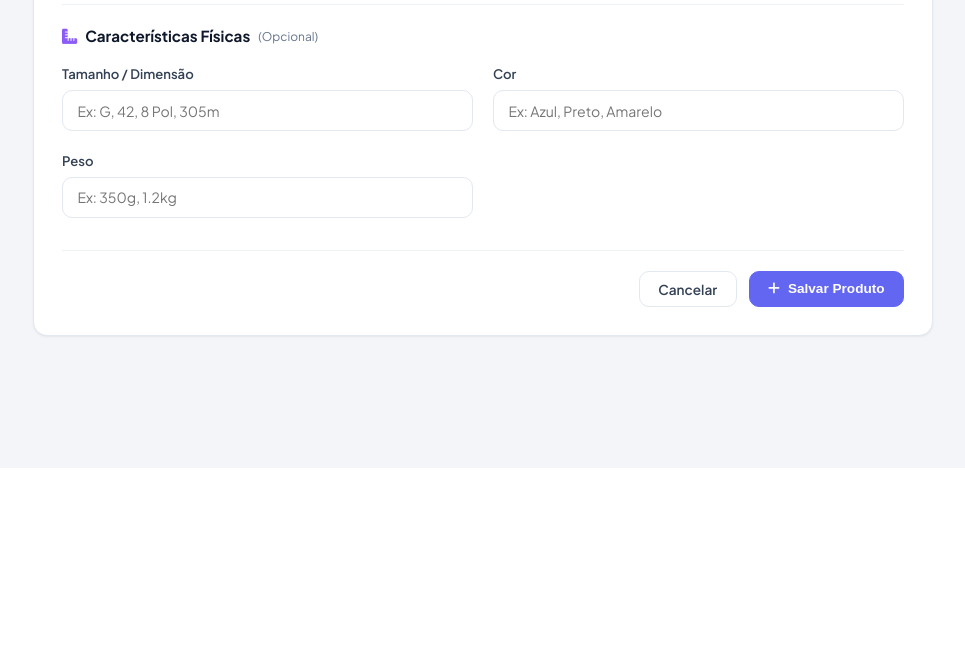
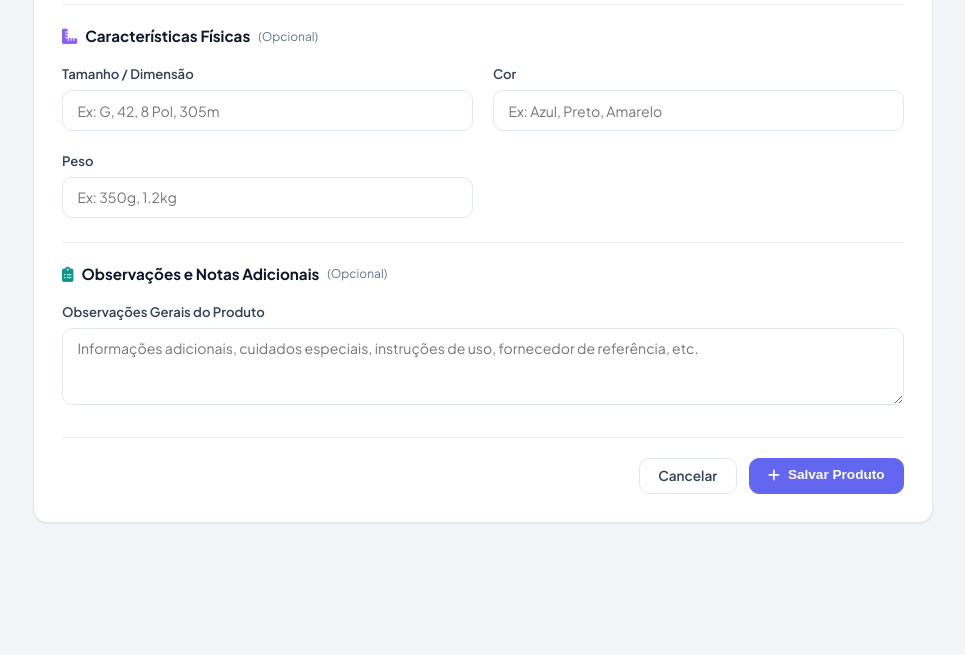
Before and after one commit to jozivam/JPS-Iventory, a Node server app: page /produtos/novo in a window 1280 px wide. Shown: the part 982-1637 px from the top of the page, without its empty margins (282-1247 px from the left). Before the commit the page ends 1320 px from the top, so only its background shows below. Run offline with Node 20, Linux system fonts and the light colour scheme; data that the repository does not hold is empty; some libraries are stand-ins or nearby versions.

Commit message:
feat(produtos): adiciona campo observacao ao inventario e na importacao/exportacao excel

```diff
--- a/config/database.js
+++ b/config/database.js
@@ -29,6 +29,7 @@ function initDatabase() {
       ca TEXT,
       patrimonio TEXT,
       tag TEXT,
+      observacao TEXT,
       criado_em DATETIME DEFAULT (datetime('now', 'localtime')),
       atualizado_em DATETIME DEFAULT (datetime('now', 'localtime'))
     );
@@ -120,7 +121,8 @@ function initDatabase() {
     { nome: 'numero_serie', tipo: 'TEXT' },
     { nome: 'ca', tipo: 'TEXT' },
     { nome: 'patrimonio', tipo: 'TEXT' },
-    { nome: 'tag', tipo: 'TEXT' }
+    { nome: 'tag', tipo: 'TEXT' },
+    { nome: 'observacao', tipo: 'TEXT' }
   ];
 
   const colsExistentes = db.prepare('PRAGMA table_info(produtos)').all().map(c => c.name);
--- a/config/supabase/export_sqlite_to_supabase.js
+++ b/config/supabase/export_sqlite_to_supabase.js
@@ -73,6 +73,7 @@ function gerarSqlRecriacao() {
   sql += `    ca VARCHAR(50),\n`;
   sql += `    patrimonio VARCHAR(100),\n`;
   sql += `    tag VARCHAR(100),\n`;
+  sql += `    observacao TEXT,\n`;
   sql += `    criado_em TIMESTAMPTZ DEFAULT CURRENT_TIMESTAMP,\n`;
   sql += `    atualizado_em TIMESTAMPTZ DEFAULT CURRENT_TIMESTAMP\n`;
   sql += `);\n\n`;
@@ -145,7 +146,7 @@ function gerarSqlRecriacao() {
     'id', 'sku', 'nome', 'categoria', 'marca', 'unidade_medida',
     'quantidade', 'estoque_minimo', 'preco_unitario', 'localizacao',
     'tamanho', 'cor', 'peso', 'numero_serie', 'ca', 'patrimonio', 'tag',
-    'criado_em', 'atualizado_em'
+    'observacao', 'criado_em', 'atualizado_em'
   ];
 
   sql += `-- Produtos cadastrados (${produtos.length} itens)\n`;
--- a/config/supabase/recriar_banco_supabase.sql
+++ b/config/supabase/recriar_banco_supabase.sql
@@ -1,7 +1,7 @@
 -- =============================================================================
 -- JPS ALMOXARIFADO - RECRIAÇÃO LIMPA DO BANCO DE DADOS NO SUPABASE
 -- Versão: Completa (Inventário + Balcão/Movimentações + Colaboradores/Usuários)
--- Data de Geração: 15/11/2026, 18:35:16
+-- Data de Geração: 15/11/2026, 19:03:55
 -- =============================================================================
 
 -- 1. LIMPEZA SEGURA DE TABELAS LEGADAS E ATUAIS
@@ -41,6 +41,7 @@ CREATE TABLE produtos (
     ca VARCHAR(50),
     patrimonio VARCHAR(100),
     tag VARCHAR(100),
+    observacao TEXT,
     criado_em TIMESTAMPTZ DEFAULT CURRENT_TIMESTAMP,
     atualizado_em TIMESTAMPTZ DEFAULT CURRENT_TIMESTAMP
 );
--- a/src/controllers/ProdutoController.js
+++ b/src/controllers/ProdutoController.js
@@ -76,7 +76,7 @@ class ProdutoController {
       const {
         sku, nome, categoria, categoria_personalizada, marca, unidade_medida,
         quantidade, estoque_minimo, localizacao,
-        tamanho, cor, peso, numero_serie, ca, patrimonio, tag
+        tamanho, cor, peso, numero_serie, ca, patrimonio, tag, observacao
       } = req.body;
 
       // Define categoria final
@@ -134,7 +134,8 @@ class ProdutoController {
         numero_serie,
         ca,
         patrimonio,
-        tag
+        tag,
+        observacao
       });
 
       // Se informou quantidade maior que 0, registra a movimentação de entrada inicial
@@ -206,7 +207,7 @@ class ProdutoController {
       const {
         sku, nome, categoria, categoria_personalizada, marca, unidade_medida,
         quantidade, estoque_minimo, localizacao,
-        tamanho, cor, peso, numero_serie, ca, patrimonio, tag
+        tamanho, cor, peso, numero_serie, ca, patrimonio, tag, observacao
       } = req.body;
 
       // Define categoria final
@@ -246,7 +247,8 @@ class ProdutoController {
         numero_serie,
         ca,
         patrimonio,
-        tag
+        tag,
+        observacao
       });
 
       const nomeItem = nome && nome.trim() ? `"${nome.trim()}"` : 'Produto';
@@ -336,7 +338,7 @@ class ProdutoController {
       const colunasCabecalho = [
         'SKU', 'Nome do Produto', 'Categoria', 'Quantidade', 'Estoque Mínimo',
         'Unidade', 'Marca', 'Localização', 'TAG', 'Patrimônio', 'C.A (EPI)',
-        'Número de Série', 'Tamanho', 'Cor', 'Peso'
+        'Número de Série', 'Tamanho', 'Cor', 'Peso', 'Observações'
       ];
 
       const linhasExemplo = [
@@ -355,7 +357,8 @@ class ProdutoController {
           'Número de Série': 'SN-84721',
           'Tamanho': '8 polegadas',
           'Cor': 'Amarelo/Vermelho',
-          'Peso': '350g'
+          'Peso': '350g',
+          'Observações': 'Isolação 1000V NBR 9627'
         },
         {
           'SKU': 'EPI-CAP-001',
@@ -372,7 +375,8 @@ class ProdutoController {
           'Número de Série': '',
           'Tamanho': 'Único',
           'Cor': 'Azul',
-          'Peso': '310g'
+          'Peso': '310g',
+          'Observações': 'Validade CA até 2028'
         },
         {
           'SKU': 'ELE-CAB-001',
@@ -389,7 +393,8 @@ class ProdutoController {
           'Número de Série': 'BOB-2026',
           'Tamanho': 'Bobina 305m',
           'Cor': 'Azul',
-          'Peso': '12.5kg'
+          'Peso': '12.5kg',
+          'Observações': 'Uso exclusivo infraestrutura de dados'
         }
       ];
 
@@ -410,7 +415,8 @@ class ProdutoController {
         { wch: 18 }, // Número de Série
         { wch: 16 }, // Tamanho
         { wch: 16 }, // Cor
-        { wch: 14 }  // Peso
+        { wch: 14 }, // Peso
+        { wch: 28 }  // Observações
       ];
       ws['!cols'] = wscols;
 
@@ -440,7 +446,7 @@ class ProdutoController {
         'SKU', 'Nome do Produto', 'Categoria', 'Marca', 'Quantidade',
         'Unidade', 'Estoque Mínimo', 'Status Estoque', 'Localização',
         'TAG', 'Patrimônio', 'C.A (EPI)', 'Número de Série', 'Tamanho',
-        'Cor', 'Peso', 'Última Atualização'
+        'Cor', 'Peso', 'Observações', 'Última Atualização'
       ];
 
       if (produtos && produtos.length > 0) {
@@ -461,6 +467,7 @@ class ProdutoController {
           'Tamanho': p.tamanho || '',
           'Cor': p.cor || '',
           'Peso': p.peso || '',
+          'Observações': p.observacao || '',
           'Última Atualização': p.atualizado_em || ''
         }));
       } else {
@@ -483,6 +490,7 @@ class ProdutoController {
             'Tamanho': '8 polegadas',
             'Cor': 'Amarelo/Vermelho',
             'Peso': '350g',
+            'Observações': 'Isolação 1000V NBR 9627',
             'Última Atualização': ''
           },
           {
@@ -502,6 +510,7 @@ class ProdutoController {
             'Tamanho': 'Único',
             'Cor': 'Azul',
             'Peso': '310g',
+            'Observações': 'Validade CA até 2028',
             'Última Atualização': ''
           }
         ];
@@ -527,6 +536,7 @@ class ProdutoController {
         { wch: 14 }, // Tamanho
         { wch: 14 }, // Cor
         { wch: 12 }, // Peso
+        { wch: 28 }, // Observações
         { wch: 20 }  // Data
       ];
       ws['!cols'] = wscols;
@@ -588,6 +598,7 @@ class ProdutoController {
         const tamanho = (row['Tamanho'] || row['Tamanho / Dimensão'] || row['Dimensão'] || '').toString().trim() || null;
         const cor = (row['Cor'] || '').toString().trim() || null;
         const peso = (row['Peso'] || '').toString().trim() || null;
+        const observacao = (row['Observações'] || row['Observacoes'] || row['Observação'] || row['Observacao'] || row['Obs'] || '').toString().trim() || null;
 
         // Pula linhas totalmente vazias ou linhas de exemplo
         if (!sku && !nome) continue;
@@ -620,7 +631,8 @@ class ProdutoController {
             numero_serie: numeroSerie,
             ca,
             patrimonio,
-            tag
+            tag,
+            observacao
           });
           atualizados++;
         } else {
@@ -642,7 +654,8 @@ class ProdutoController {
             numero_serie: numeroSerie,
             ca,
             patrimonio,
-            tag
+            tag,
+            observacao
           });
 
           // Se quantidade inicial > 0, registra a carga inicial
--- a/src/models/Produto.js
+++ b/src/models/Produto.js
@@ -15,7 +15,7 @@ class Produto {
 
       if (busca && busca.trim()) {
         const b = busca.trim();
-        q = q.or(`nome.ilike.%${b}%,sku.ilike.%${b}%,marca.ilike.%${b}%,tag.ilike.%${b}%,patrimonio.ilike.%${b}%,ca.ilike.%${b}%,localizacao.ilike.%${b}%,numero_serie.ilike.%${b}%`);
+        q = q.or(`nome.ilike.%${b}%,sku.ilike.%${b}%,marca.ilike.%${b}%,tag.ilike.%${b}%,patrimonio.ilike.%${b}%,ca.ilike.%${b}%,localizacao.ilike.%${b}%,numero_serie.ilike.%${b}%,observacao.ilike.%${b}%`);
       }
 
       if (categoria && categoria.trim()) {
@@ -66,6 +66,7 @@ class Produto {
         OR p.patrimonio LIKE @busca
         OR p.numero_serie LIKE @busca
         OR p.ca LIKE @busca
+        OR p.observacao LIKE @busca
       )`;
       params.busca = `%${busca.trim()}%`;
     }
@@ -206,7 +207,8 @@ class Produto {
       numero_serie: dados.numero_serie && dados.numero_serie.trim() ? dados.numero_serie.trim() : null,
       ca: dados.ca && dados.ca.trim() ? dados.ca.trim() : null,
       patrimonio: dados.patrimonio && dados.patrimonio.trim() ? dados.patrimonio.trim() : null,
-      tag: dados.tag && dados.tag.trim() ? dados.tag.trim().toUpperCase() : null
+      tag: dados.tag && dados.tag.trim() ? dados.tag.trim().toUpperCase() : null,
+      observacao: dados.observacao && dados.observacao.trim() ? dados.observacao.trim() : null
     };
 
     if (useSupabase && supabase) {
@@ -221,11 +223,11 @@ class Produto {
       INSERT INTO produtos (
         sku, nome, categoria, marca, unidade_medida, quantidade,
         estoque_minimo, preco_unitario, localizacao,
-        tamanho, cor, peso, numero_serie, ca, patrimonio, tag
+        tamanho, cor, peso, numero_serie, ca, patrimonio, tag, observacao
       ) VALUES (
         @sku, @nome, @categoria, @marca, @unidade_medida, @quantidade,
         @estoque_minimo, @preco_unitario, @localizacao,
-        @tamanho, @cor, @peso, @numero_serie, @ca, @patrimonio, @tag
+        @tamanho, @cor, @peso, @numero_serie, @ca, @patrimonio, @tag, @observacao
       )
     `);
 
@@ -254,7 +256,8 @@ class Produto {
       numero_serie: dados.numero_serie && dados.numero_serie.trim() ? dados.numero_serie.trim() : null,
       ca: dados.ca && dados.ca.trim() ? dados.ca.trim() : null,
       patrimonio: dados.patrimonio && dados.patrimonio.trim() ? dados.patrimonio.trim() : null,
-      tag: dados.tag && dados.tag.trim() ? dados.tag.trim().toUpperCase() : null
+      tag: dados.tag && dados.tag.trim() ? dados.tag.trim().toUpperCase() : null,
+      observacao: dados.observacao !== undefined ? (dados.observacao && dados.observacao.trim() ? dados.observacao.trim() : null) : (dados.observacao_atual || null)
     };
 
     if (useSupabase && supabase) {
@@ -283,6 +286,7 @@ class Produto {
         ca = @ca,
         patrimonio = @patrimonio,
         tag = @tag,
+        observacao = @observacao,
         atualizado_em = datetime('now', 'localtime')
       WHERE id = @id
     `);
--- a/src/views/produtos/create.ejs
+++ b/src/views/produtos/create.ejs
@@ -333,6 +333,28 @@
         </div>
       </div>
 
+      <!-- SEÇÃO 4: OBSERVAÇÕES E NOTAS DO ITEM -->
+      <div style="margin-bottom: 1.5rem; padding-top: 1.25rem; border-top: 1px solid var(--border-light);">
+        <h3 style="font-size: 0.95rem; font-weight: 700; color: var(--text-main); margin-bottom: 1rem; display: flex; align-items: center; gap: 0.5rem;">
+          <i class="fa-solid fa-clipboard-list" style="color: var(--teal);"></i> Observações e Notas Adicionais
+          <span style="font-size: 0.75rem; font-weight: 400; color: var(--text-muted);">(Opcional)</span>
+        </h3>
+
+        <div class="form-group">
+          <label class="form-label" for="produto-observacao-input">
+            Observações Gerais do Produto
+          </label>
+          <textarea
+            id="produto-observacao-input"
+            name="observacao"
+            class="form-control"
+            rows="3"
+            placeholder="Informações adicionais, cuidados especiais, instruções de uso, fornecedor de referência, etc."
+            style="resize: vertical;"
+          ><%= produto.observacao || '' %></textarea>
+        </div>
+      </div>
+
       <!-- BOTÕES DE AÇÃO -->
       <div class="page-actions-group" style="display: flex; justify-content: flex-end; gap: 0.75rem; margin-top: 2rem; padding-top: 1.25rem; border-top: 1px solid var(--border-light);">
         <a href="/produtos" class="btn btn-outline">Cancelar</a>
```
Also changed, not shown: src/views/produtos/edit.ejs (+22 -0 lines), src/views/produtos/index.ejs (+24 -0 lines).
